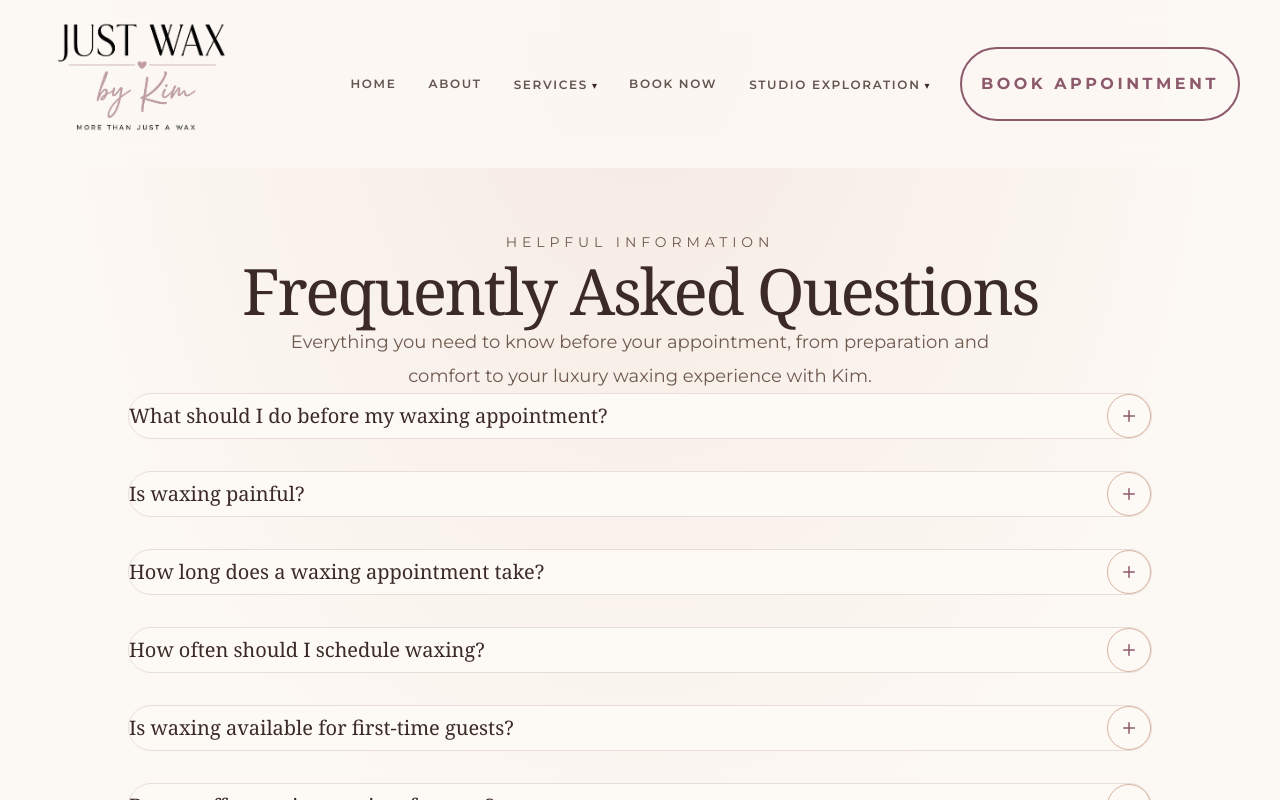
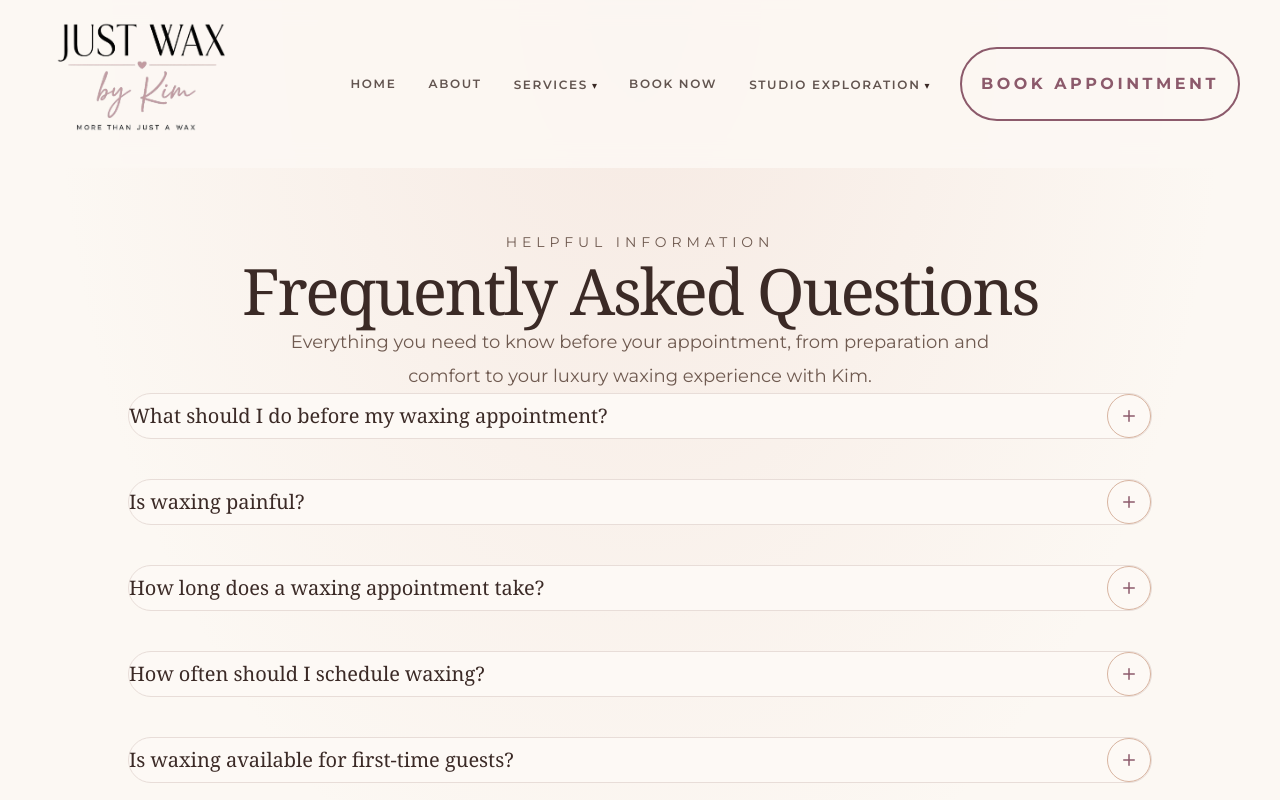
Before and after one commit to kevin-phan-25/just-wax-by-kim, a Next.js app: page /faq in a window 1280 px wide. Shown: the top 800 px of the page. Built offline with nearby package versions, Linux system fonts and the light colour scheme; a web font is replaced by a local one.

Commit message:
Update FAQAccordion.tsx

```diff
--- a/features/faq/FAQAccordion.tsx
+++ b/features/faq/FAQAccordion.tsx
@@ -1,42 +1,54 @@
 /**
+ * ---
  * File:
  * features/faq/FAQAccordion.tsx
  *
  * Description:
  * Luxury FAQ accordion collection.
  *
- * Updates:
- * • Added spacing between FAQ cards
- * • Improved visual breathing room
- * • Better mobile/tablet/desktop layout
+ * ---
  */
 
 import FAQItem from "./FAQItem";
-import type { FAQItemType } from "./faq.types";
+
+import type {
+  FAQItemType,
+} from "./faq.types";
+
 
 interface Props {
   items: FAQItemType[];
 }
 
-export default function FAQAccordion({ items }: Props) {
+
+export default function FAQAccordion({
+  items,
+}: Props) {
+
   return (
+
     <div
       className="
         flex
-        w-full
         flex-col
 
-        gap-6
+        gap-8
 
-        md:gap-8
+        md:gap-10
       "
     >
+
       {items.map((item) => (
+
         <FAQItem
           key={item.question}
           item={item}
         />
+
       ))}
+
     </div>
+
   );
+
 }
```
